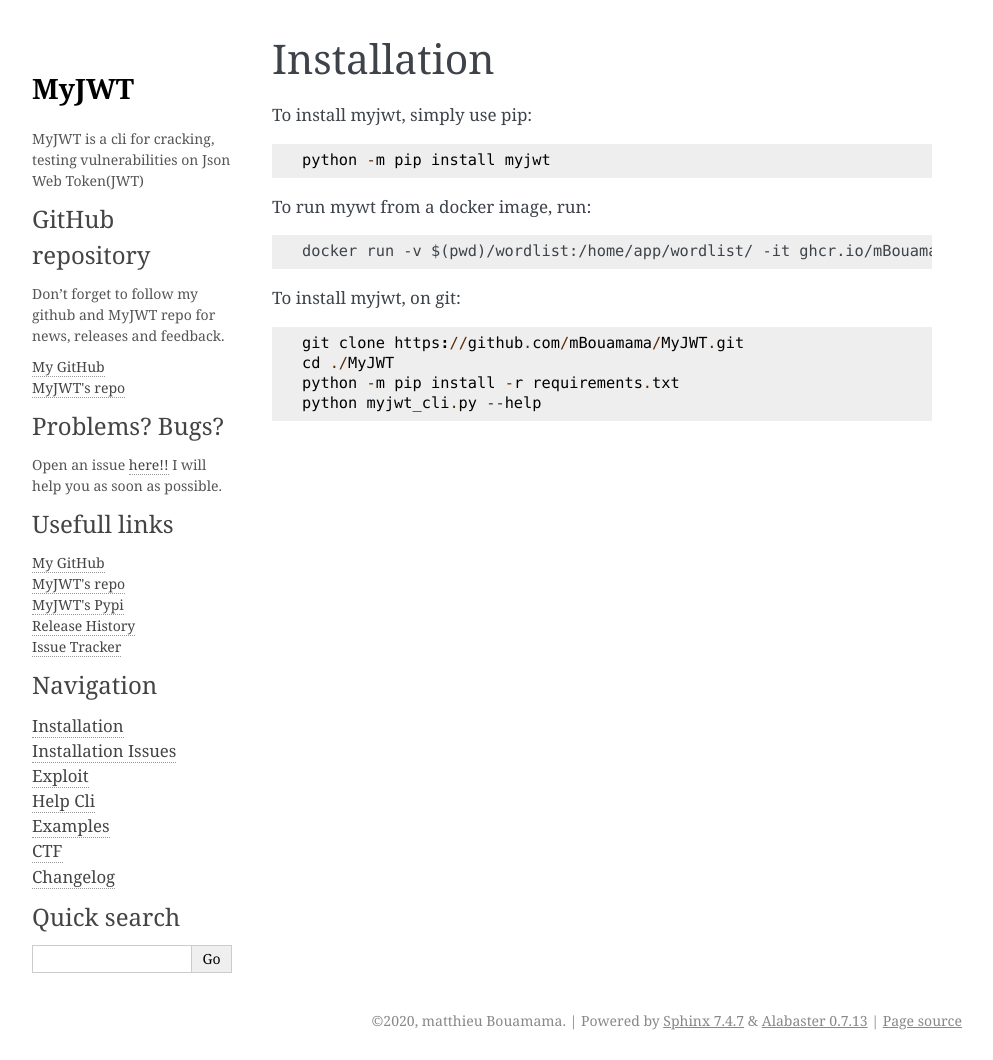
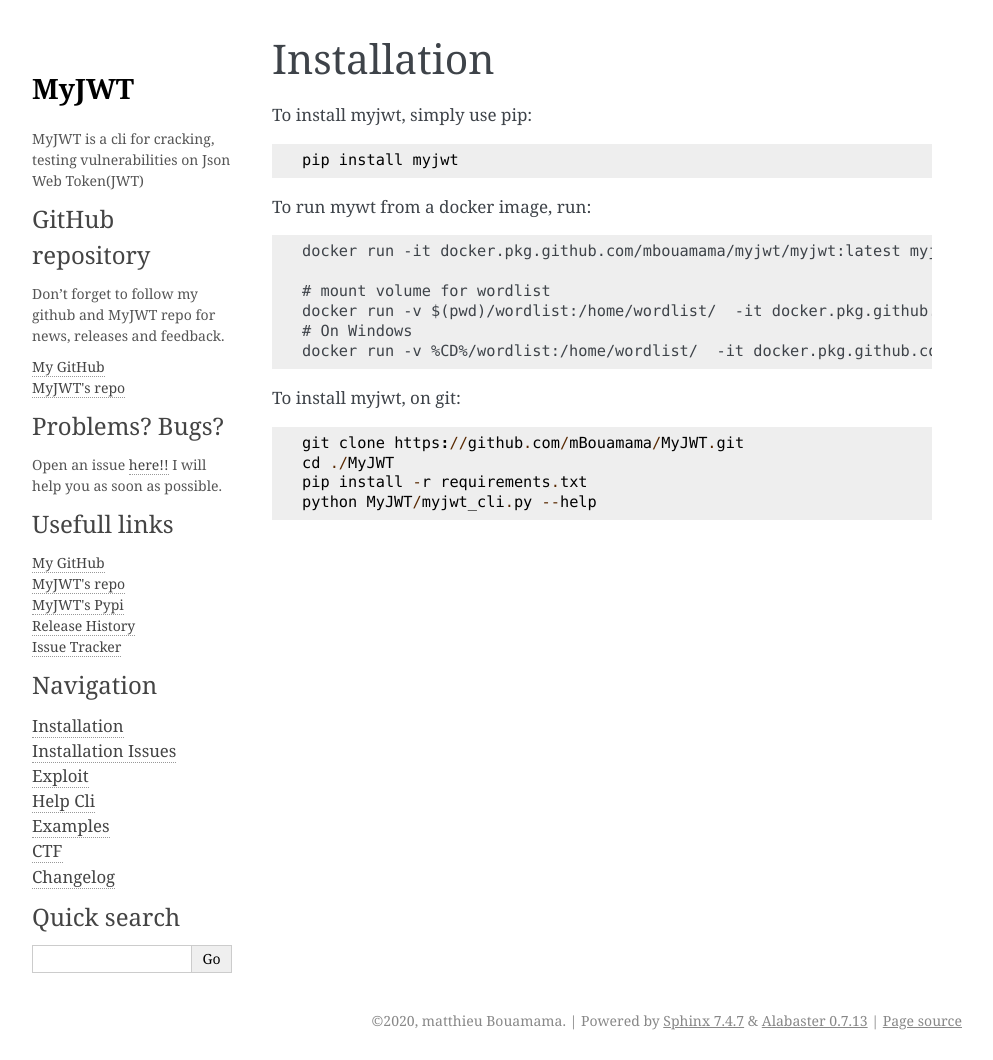
Before and after one commit to tyki6/MyJWT, a Sphinx documentation site: the page built from docs/source/installation.md, in a window 1280 px wide. Shown: the whole page, without its empty margins (148-1141 px from the left). Built offline with Sphinx 7.4.7, drawn with Linux system fonts in a browser that asks for light colours.

Commit message:
new installation.md

````diff
--- a/docs/source/installation.md
+++ b/docs/source/installation.md
@@ -1,16 +1,21 @@
 # Installation
 To install myjwt, simply use pip:
 ```
-python -m pip install myjwt
+pip install myjwt
 ```
 To run mywt from a docker image, run:
 ```
-docker run -v $(pwd)/wordlist:/home/app/wordlist/ -it ghcr.io/mBouamama/MyJWT:latest myjwt
+docker run -it docker.pkg.github.com/mbouamama/myjwt/myjwt:latest myjwt
+
+# mount volume for wordlist
+docker run -v $(pwd)/wordlist:/home/wordlist/  -it docker.pkg.github.com/mbouamama/myjwt/myjwt:latest myjwt
+# On Windows
+docker run -v %CD%/wordlist:/home/wordlist/  -it docker.pkg.github.com/mbouamama/myjwt/myjwt:latest myjwt
 ```
 To install myjwt, on git:
 ```
 git clone https://github.com/mBouamama/MyJWT.git
 cd ./MyJWT
-python -m pip install -r requirements.txt
-python myjwt_cli.py --help
+pip install -r requirements.txt
+python MyJWT/myjwt_cli.py --help
 ```
````
Also changed, not shown: README.md (+7 -2 lines), 1 other file.
